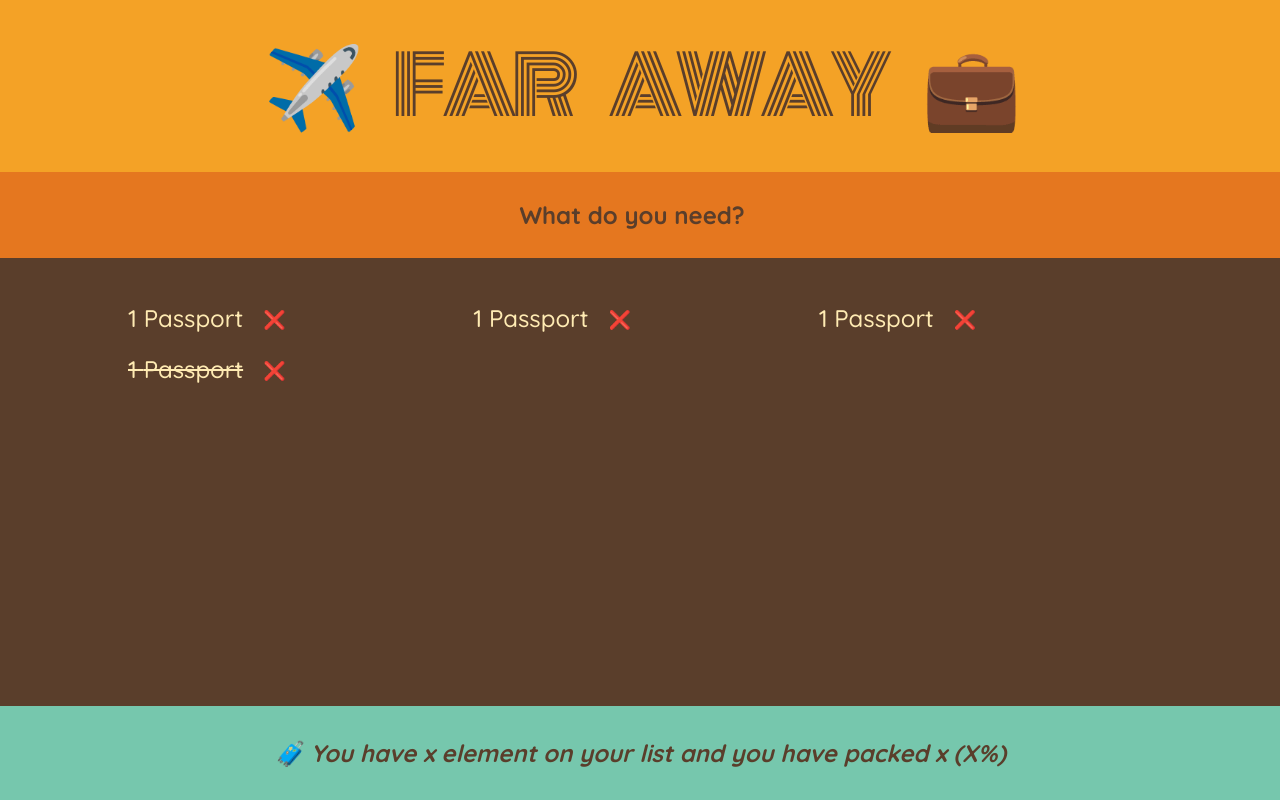
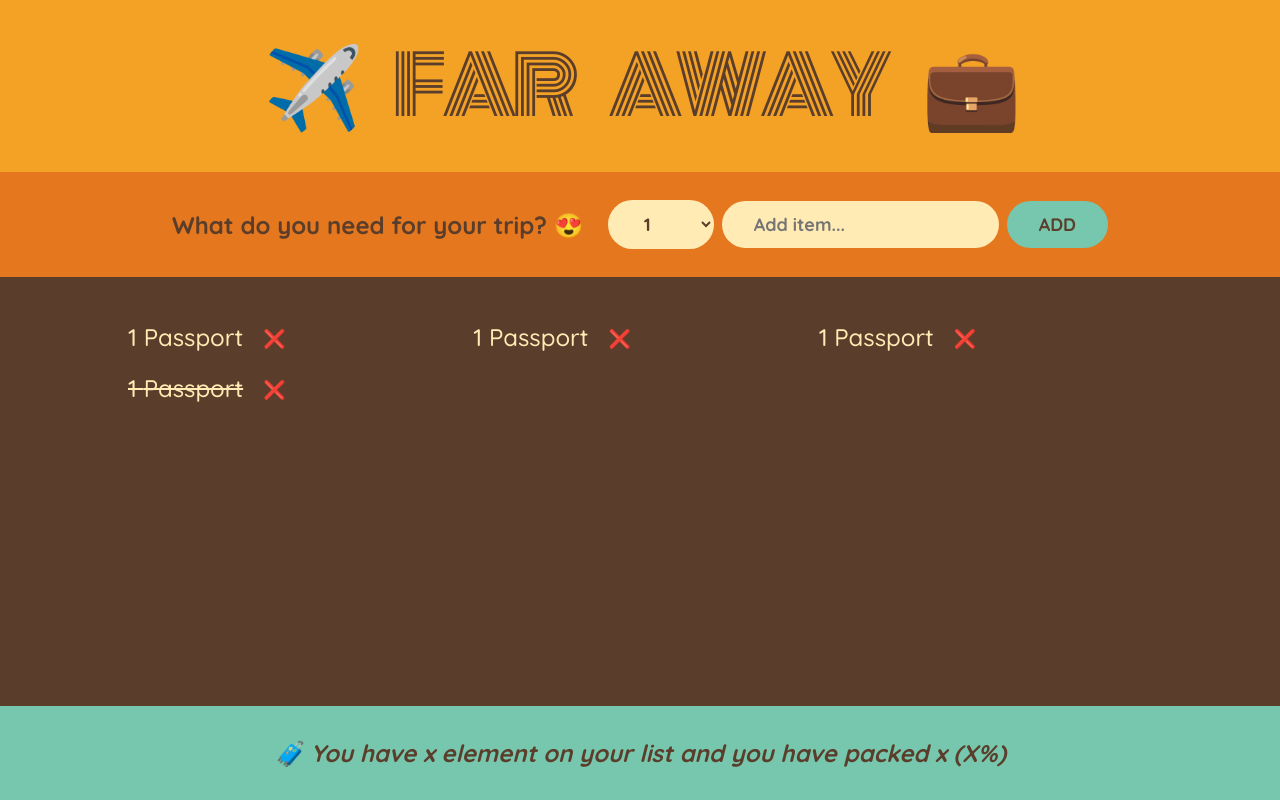
Before and after one commit to devraider/trip-notes, a React (Create React App) app: page / in a window 1280 px wide. Built offline with nearby package versions, Linux system fonts and the light colour scheme.

Commit message:
feat(Form): Created form fields

```diff
--- a/src/Form.jsx
+++ b/src/Form.jsx
@@ -1,8 +1,19 @@
 function Form() {
+  function handleSubmit(e) {
+    e.preventDefault();
+    console.log(e);
+  }
   return (
-    <div className="add-form">
-      <h3>What do you need?</h3>
-    </div>
+    <form className="add-form" onSubmit={handleSubmit}>
+      <h3>What do you need for your trip? 😍</h3>
+      <select>
+        {Array.from({ length: 20 }, (_, index) => index + 1).map((i) => (
+          <option value={i}>{i}</option>
+        ))}
+      </select>
+      <input type="text" placeholder="Add item..." />
+      <button>Add</button>
+    </form>
   );
 }
 
```
